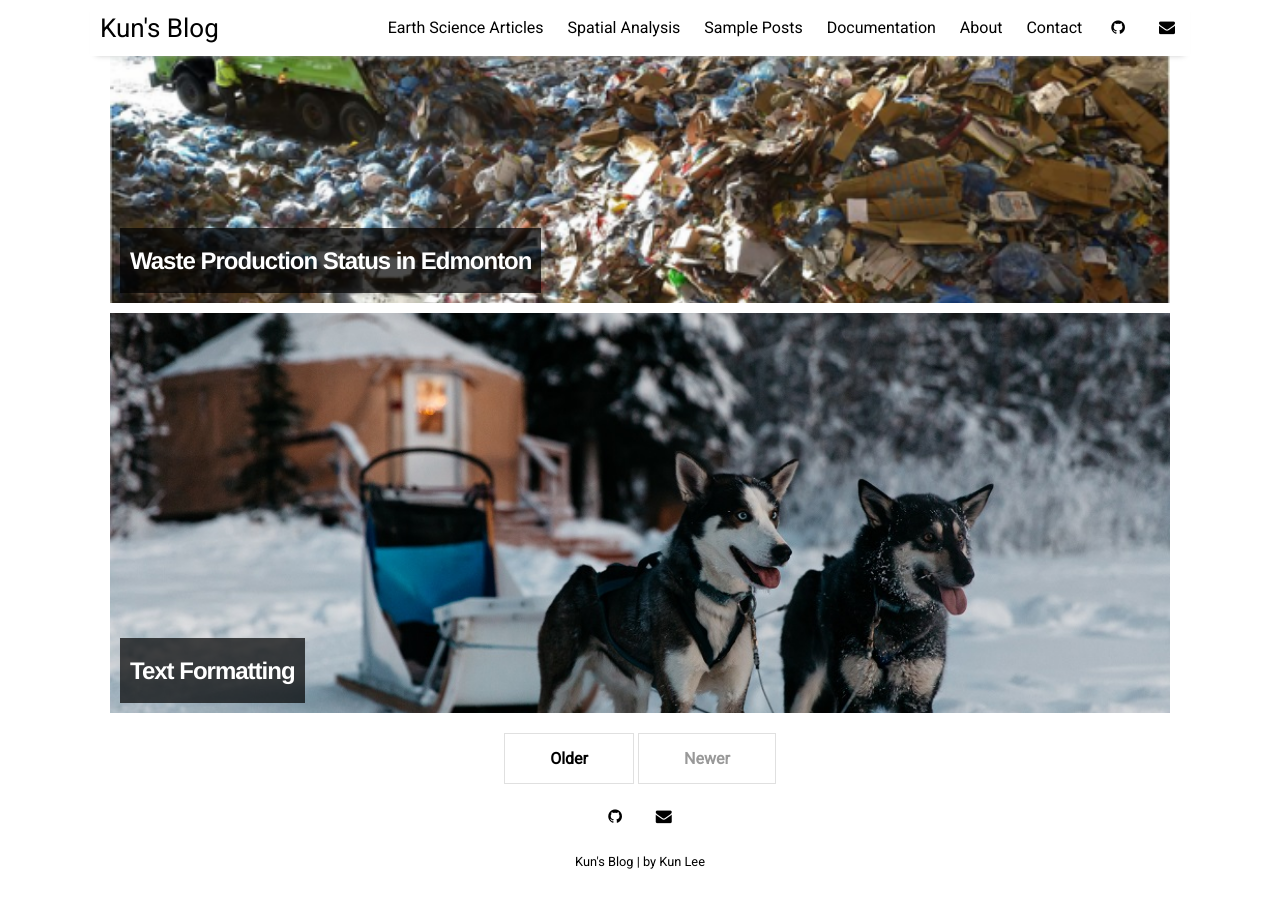
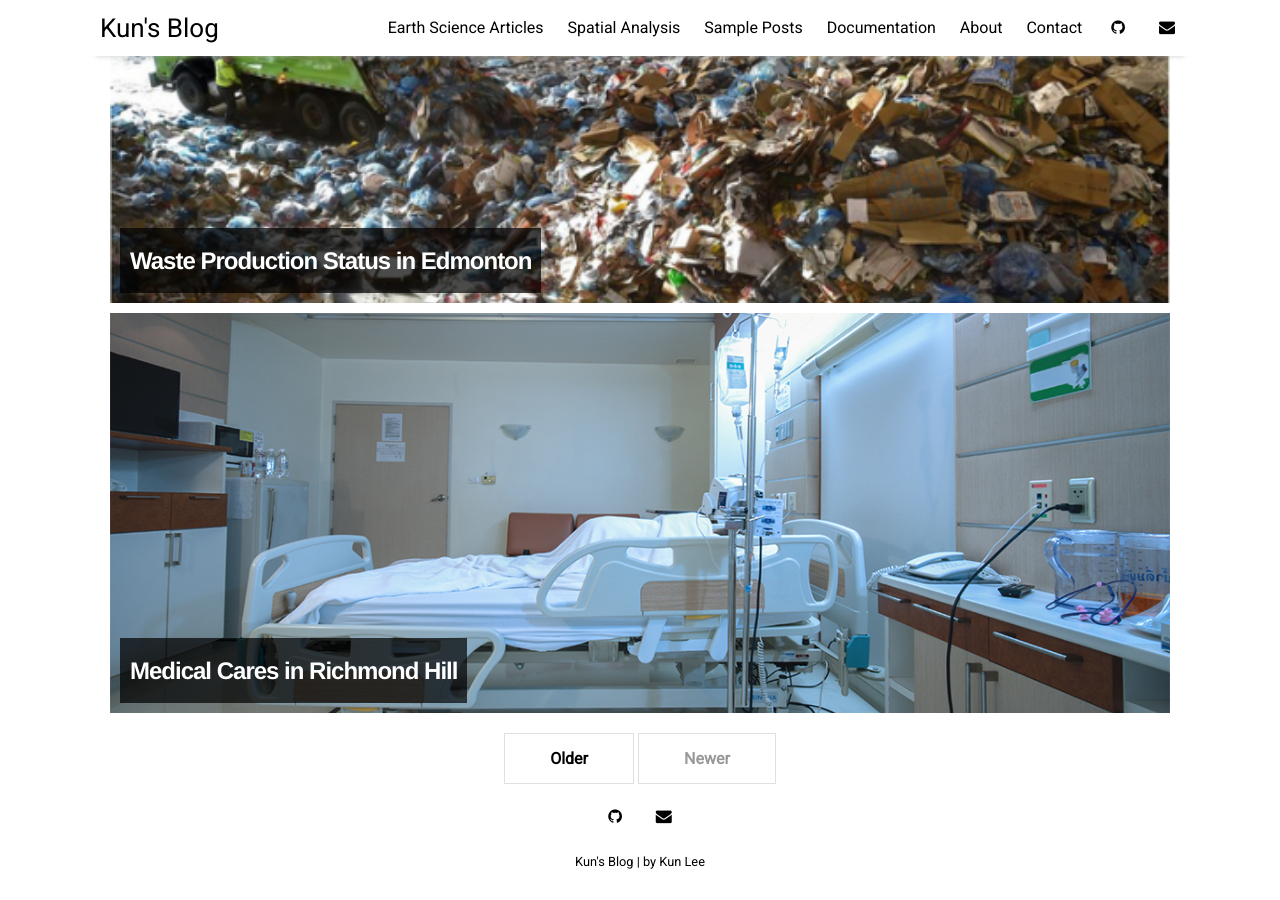
Before and after one commit to kun-w-lee/blog, a Jekyll site: the page built from index.html, in a window 1280 px wide and 900 px high, scrolled down 1398 px. Built offline with Jekyll 4.4.1, drawn with Linux system fonts in a browser that asks for light colours; nearby versions of some CDN libraries; the list of posts is cut into pages by our own code; some of the changed lines change nothing that is shown.

```diff
--- a/_posts/2019-09-30.md
+++ b/_posts/2016-10-10-getting-started.md
@@ -1,12 +1,10 @@
 ---
 layout: post
-title: "Map of Medical Cares in Richmond Hill"
+title: "Medical Cares in Richmond Hill"
 author: "Kun Lee"
 categories: maps
 tags: [maps, sample]
 image: hospital.jpg
 ---
 
-## Map of Medical Cares in Richmond Hill
-
 ![hello](https://kun-w-lee.github.io/blog//assets/img/map_medic_rich.png)
```
Also changed, not shown: pages/maps.html (renamed from pages/sample-posts.html), 1 other file.
